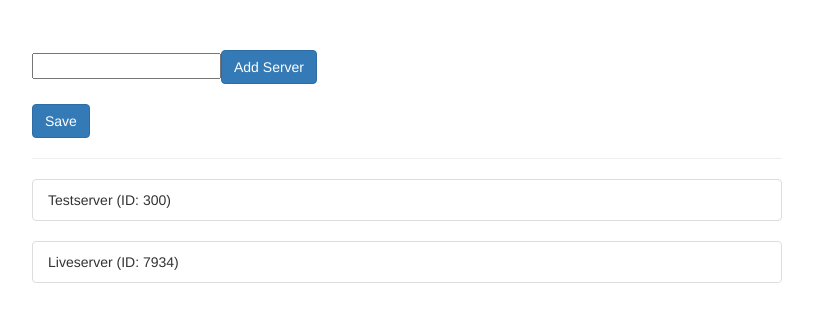
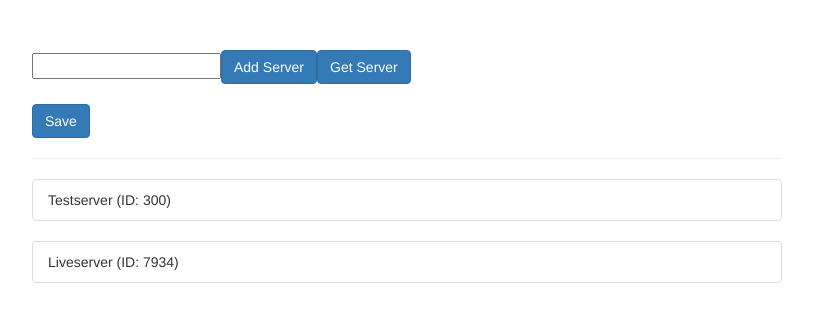
Before and after one commit to Tatsianacs/Http, an Angular app: page / in a window 1280 px wide. Shown: the top 322 px of the page, without its empty margins (233-1046 px from the left). Built offline with nearby package versions, Linux system fonts and the light colour scheme.

Commit message:
feat: add get

```diff
--- a/src/app/app.component.html
+++ b/src/app/app.component.html
@@ -3,6 +3,7 @@
     <div class="col-xs-12 col-sm-10 col-md-8 col-sm-offset-1 col-md-offset-2">
       <input type="text" #serverName>
       <button class="btn btn-primary" (click)="onAddServer(serverName.value)">Add Server</button>
+      <button class="btn btn-primary" (click)="onGet()">Get Server</button>
       <br><br>
       <button class="btn btn-primary" (click)="onSave()">Save</button>
       <hr>
--- a/src/app/app.component.ts
+++ b/src/app/app.component.ts
@@ -40,4 +40,15 @@ export class AppComponent {
   private generateId() {
     return Math.round(Math.random() * 10000);
   }
+
+  onGet() {
+      this.serverService.getServers()
+          .subscribe(
+              (data) => {
+                  console.log(data);
+              },
+              (error) => console.log(error)
+          );
+  }
+
 }
--- a/src/app/server.service.ts
+++ b/src/app/server.service.ts
@@ -1,5 +1,5 @@
 import {Injectable} from "@angular/core";
-import {HttpClient} from "@angular/common/http";
+import {HttpClient, HttpHeaders} from "@angular/common/http";
 
 @Injectable()
 export class ServerService {
@@ -7,6 +7,12 @@ export class ServerService {
     }
 
     storeServers(servers: any[]) {
-        return this.http.post('https://udemy-138f8.firebaseio.com/data.json', servers);
+        const headers = new HttpHeaders({'Context-Type': 'application/json'});
+        return this.http.post('https://udemy-138f8.firebaseio.com/data.json', servers,
+            {headers: headers});
+    }
+
+    getServers() {
+        return this.http.get('https://udemy-138f8.firebaseio.com/data.json');
     }
 }
```
